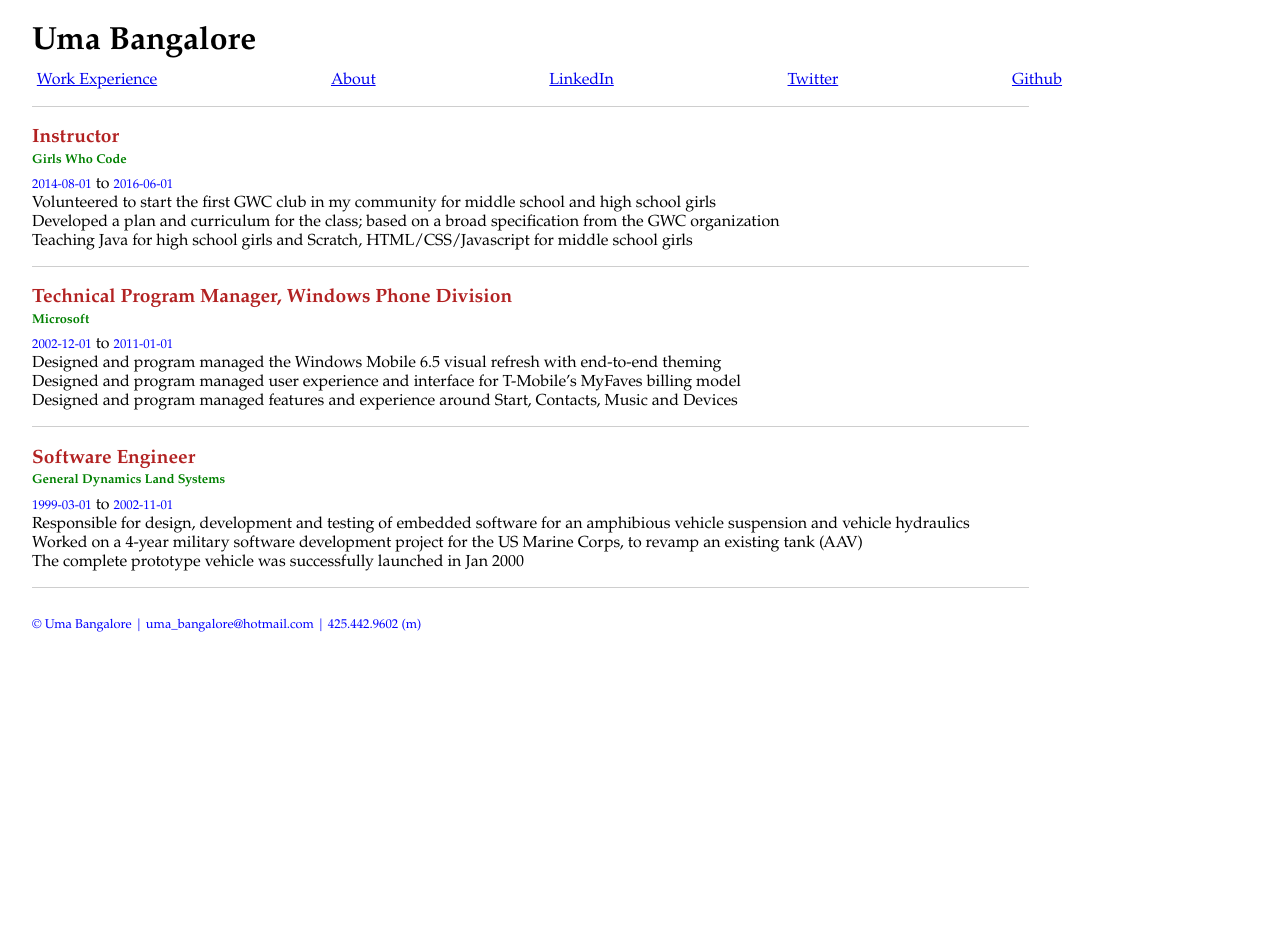
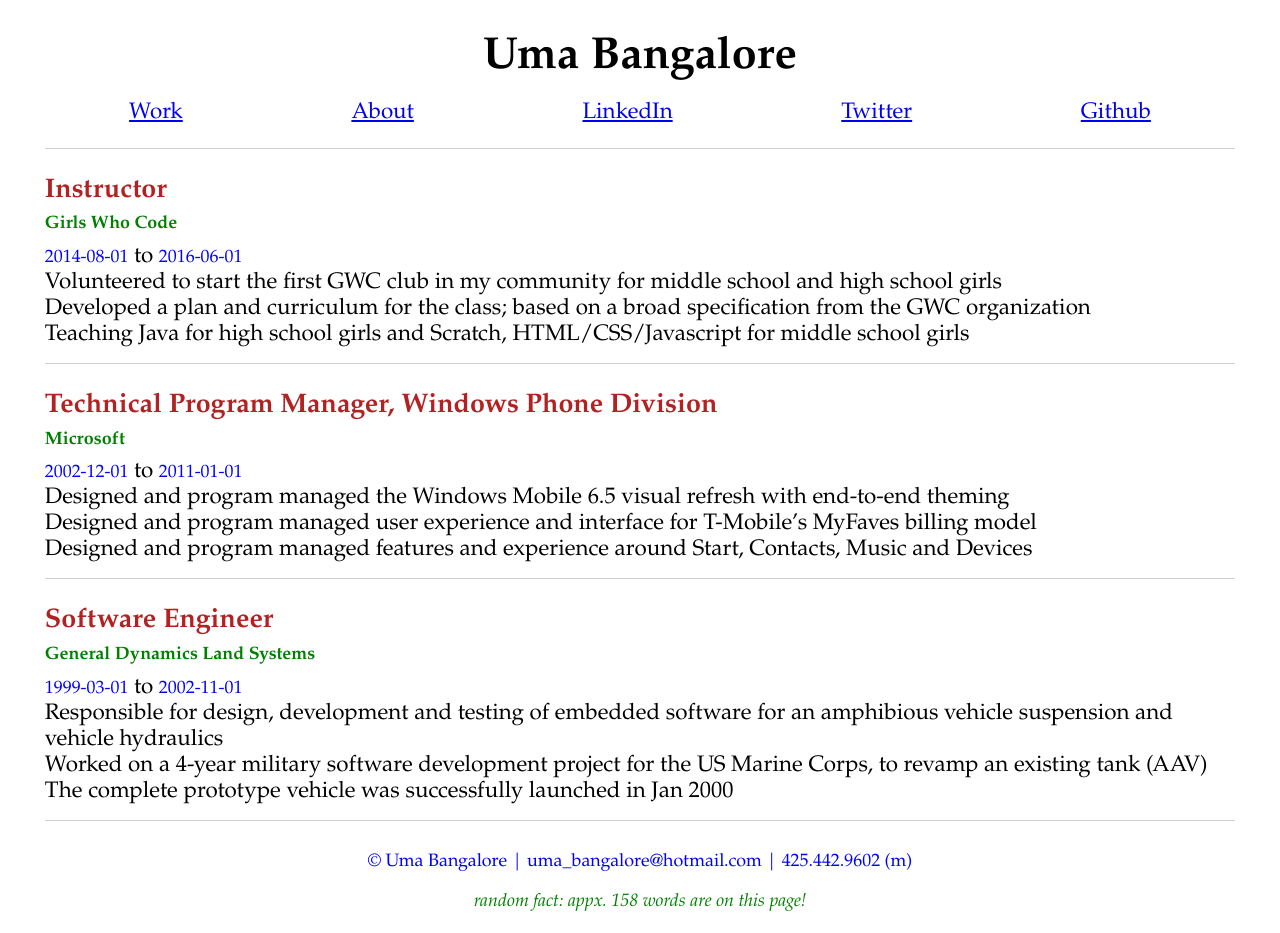
Before and after one commit to TartarSauce/portfolio, a plain HTML site: page index.html in a window 1280 px wide. Before the commit the page ends 800 px from the top, so only its background shows below. Drawn offline with nearby package versions, Linux system fonts and the light colour scheme.

Commit message:
added IIFE, at least one map and one reduce method

```diff
--- a/index.html
+++ b/index.html
@@ -4,7 +4,7 @@
     <meta charset="UTF-8">
     <title>Uma Bangalore's Portfolio</title>
     <meta name="viewport" content="width=device-width, initial-scale=1">
-    <!-- template definition start -->
+    <!-- work template definition start -->
     <script id="workitems-template" type="text/x-handlebars-template">
       <article data-category="cat">
         <header>
@@ -20,7 +20,13 @@
         <div class="line-break"></div>
       </article>
     </script>
-    <!-- template definition end -->
+    <!-- work template definition end -->
+
+    <!-- 'fun fact about this page' template definition start -->
+    <script id="randomfact-template" type="text/x-handlebars-template">
+      <p>random fact: appx. {{numWords}} words are on this page!</p>
+    </script>
+    <!-- 'fun fact about this page' template definition start -->
 
     <!-- all css links -->
     <link rel="stylesheet" href="vendor/styles/normalize.css">
@@ -39,7 +45,7 @@
         <!-- Hamburger Menu -->
         <div class="icon-menu"></div>
         <ul class="navbar">
-          <li class="tab" data-content="work-items"><a href="#" class="icon-home"> Work Experience</a></li>
+          <li class="tab" data-content="work-items"><a href="#" class="icon-home"> Work</a></li>
           <li class="tab" data-content="about"><a href="#about" class="icon-address-book"> About</a></li>
           <li><a href="http://linkedin.com/in/umabangalore" target="_blank" class="icon-linkedin">LinkedIn</a></li>
           <li><a href="http://twitter.com/UmaBangalore" target="_blank" class="icon-twitter3">Twitter</a></li>
@@ -70,8 +76,11 @@
         </section>
       </section>
     </main>
-    <footer>
+    <footer class="site-footer">
       &copy; Uma Bangalore | uma_bangalore@hotmail.com | 425.442.9602 (m)
+      <section id="random-fact" class="random-fact">
+        <!-- place holder for random facts data rendered by handlebars -->
+      </section>
     </footer>
 
     <!-- all scripts -->
--- a/scripts/portfolio.js
+++ b/scripts/portfolio.js
@@ -1,3 +1,4 @@
+(function(module) {
   function Work (opts) {
     for (keys in opts) {
       this[keys] = opts[keys];
@@ -6,35 +7,43 @@ function Work (opts) {
 
   Work.all = [];
 
-Work.prototype.toHtml = function() {
-  var source = $('#workitems-template').html();
+  Work.prototype.toHtml = function(scriptTemplateId) {
+    var source = $(scriptTemplateId).html();
     var template = Handlebars.compile(source);
     return template(this);
   };
 
   Work.loadAll = function(workData) {
-  workData.sort(function(a,b) {
-    return(new Date(b.startDate)) - (new Date(a.startDate));
-  }).forEach(function(ele) {
+    workData.sort(function(workItem1,workItem2) {
+      return(new Date(workItem2.startDate)) - (new Date(workItem1.startDate));
+    }).map(function(ele) {
       Work.all.push(new Work(ele));
     });
   };
 
-Work.fetchAll = function() {
+  Work.fetchAll = function(nextFunction) {
     if (localStorage.hackerIpsum) {
       Work.loadAll(JSON.parse(localStorage.data));
-    Work.all.forEach(function(a) {
-      $('#work-items').append(a.toHtml());
-    });
+      nextFunction();
     } else {
-    $.getJSON('/scripts/data.json', function(responseData) {
+      $.getJSON('scripts/data.json', function(responseData) {
         localStorage.data = JSON.stringify(responseData);
         Work.loadAll(responseData);
-      Work.all.forEach(function(a) {
-        $('#work-items').append(a.toHtml());
-      });
+        nextFunction();
       });
     }
   };
 
-Work.fetchAll();
+  Work.numWordsAll = function() {
+    return Work.all.map(function(workItem) {
+      var w1 = workItem.work1.match(/\w+/g).length;
+      var w2 = workItem.work2.match(/\w+/g).length;
+      var w3 = workItem.work3.match(/\w+/g).length;
+      return (w1 + w2 + w3);
+    }).reduce(function(numWordsWork1, numWordsWork2) {
+      return numWordsWork1 + numWordsWork2;
+    });
+  };
+  module.Work = Work;
+
+}) (window);
--- a/scripts/portfolioView.js
+++ b/scripts/portfolioView.js
@@ -8,4 +8,18 @@ portfolioView.handleMainNav = function () {
   });
 };
 
-portfolioView.handleMainNav();
+portfolioView.randomFacts = function() {
+  var template = Handlebars.compile($('#randomfact-template').html());
+  $('#random-fact').append(template({numWords: Work.numWordsAll()}));
+  console.log(Work.numWordsAll());
+};
+
+portfolioView.renderPage = function() {
+  Work.all.map(function(workItem) {
+    $('#work-items').append(workItem.toHtml('#workitems-template'));
+  });
+  portfolioView.handleMainNav();
+  portfolioView.randomFacts();
+};
+
+Work.fetchAll(portfolioView.renderPage);
--- a/styles/base.css
+++ b/styles/base.css
@@ -1,7 +1,7 @@
 body {
   font-family: Garamond;
-  font-size: 16px;
-  padding: .1em .1em .1em 2em;
+  font-size: 1em;
+  padding: .1em 2em .1em 2em;
 }
 
 h3 {
--- a/styles/layout.css
+++ b/styles/layout.css
@@ -2,6 +2,14 @@ h1 {
     margin-bottom: -0.2em;
 }
 
-.main-nav {
+/*.main-nav {
   margin-left: -2.2em;
+}*/
+
+.line-break {
+  text-align: center;
+  height: 1px;
+  background-color: #cecece;
+  margin-top:15px;
+  margin-bottom: 10px;
 }
--- a/styles/modules.css
+++ b/styles/modules.css
@@ -1,5 +1,23 @@
 .template {
   display: none;
+}
+
+.navbar {
+  list-style-type: none;
+  padding-left: inherit;
+}
+
+.site-header {
+  text-align: center;
+}
+
+.site-footer {
+  text-align: center;
+}
+
+.site-footer .random-fact {
+  font-style: italic;
+  color: green;
 }
 
 footer {
@@ -9,7 +27,7 @@ footer {
 }
 
 .line-break {
-  width: 80%;
+  text-align: center;
   height: 1px;
   background-color: #cecece;
   margin-top:15px;
@@ -17,14 +35,18 @@ footer {
 }
 
 @media only screen and (min-width: 640px) {
+  body {
+    font-size: 1.4em;
+  }
+
   .icon-menu {
     display: none;
   }
 
   .navbar {
-    width: 80%;
+    /*width: 80%;*/
     display: flex;
-    justify-content: space-between;
+    justify-content: space-around;
     align-items: flex-start;
   }
 
```
Lines whose indentation alone changed are shown as unchanged.
